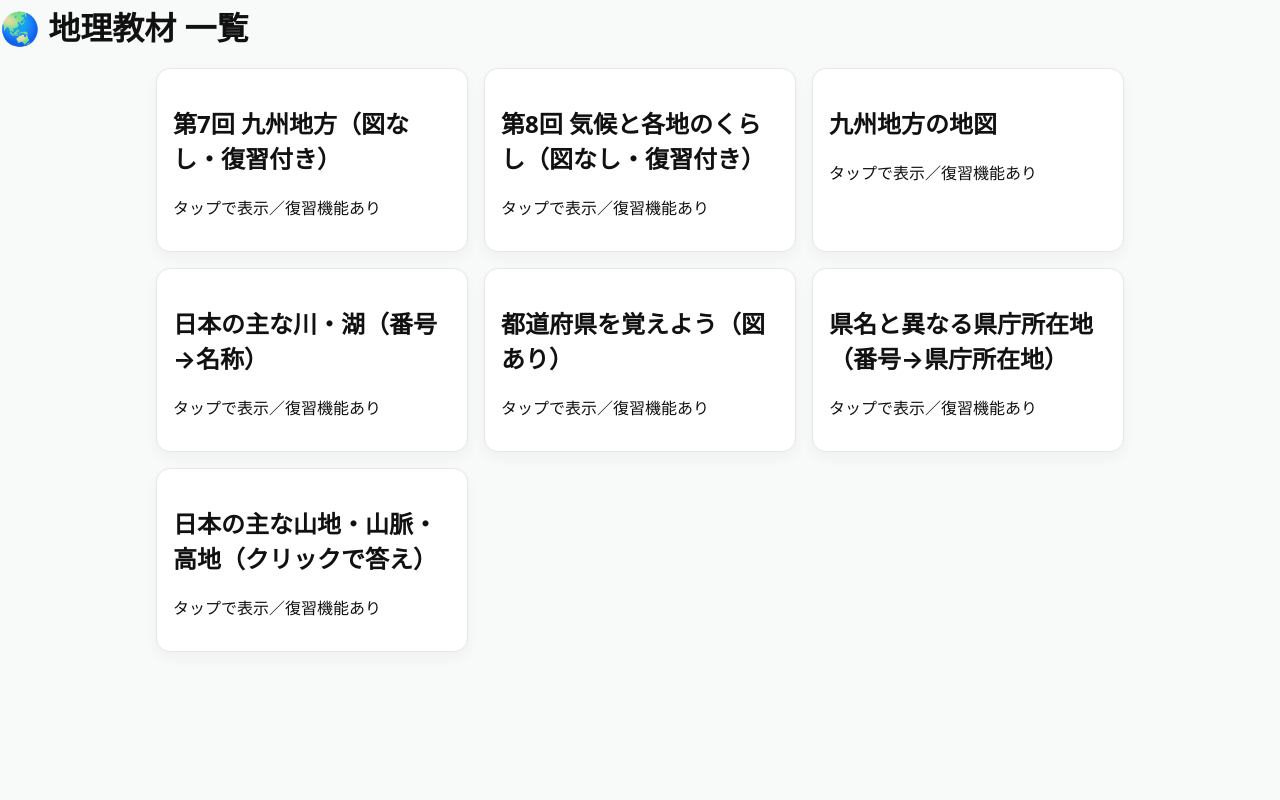
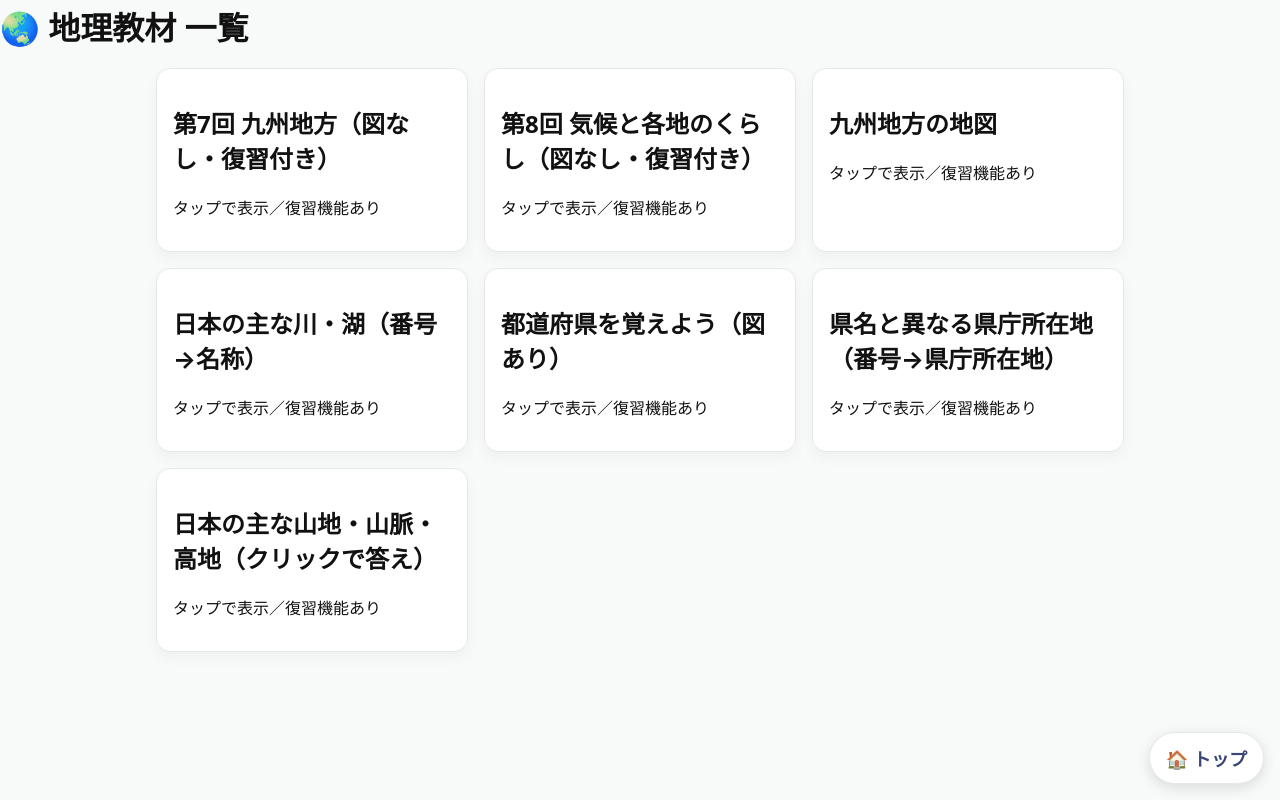
Before and after one commit to support-anki/anki-project, a plain HTML site: page modules/geo/index.html in a window 1280 px wide. Drawn offline with Linux system fonts and the light colour scheme.

Commit message:
Update index.html

```diff
--- a/modules/geo/index.html
+++ b/modules/geo/index.html
@@ -8,6 +8,7 @@
   <link rel="icon" href="/anki-project/assets/img/favicon.png" type="image/png">
   <link rel="stylesheet" href="../../assets/css/style.css" />
 </head>
+<a class="home-btn" href="/anki-project/" aria-label="トップページへ">🏠 トップ</a>
 <body>
 <header class="site"><h1>🌏 地理教材 一覧</h1></header>
 <main class="grid" id="list"></main>
```
